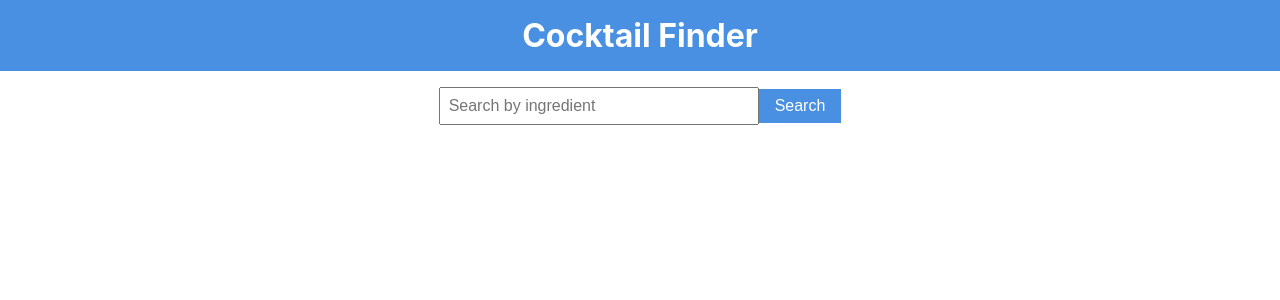
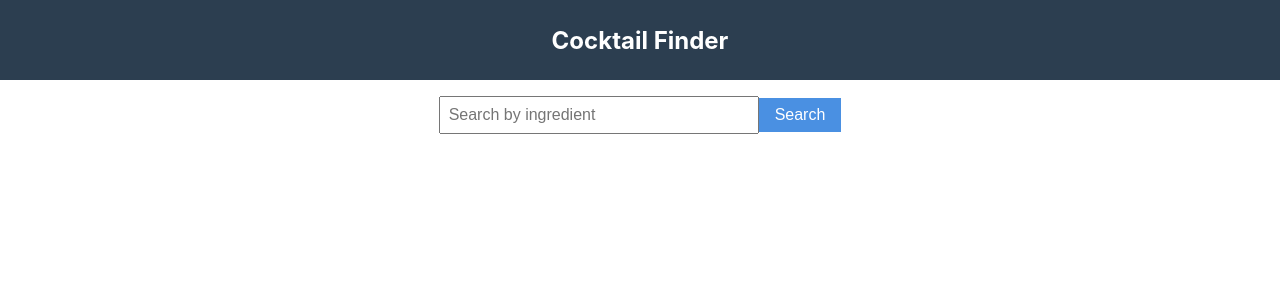
Before and after one commit to landontally/cocktail-pwa, a React (Create React App) app: page / in a window 1280 px wide. Shown: the top 300 px of the page. Built offline with nearby package versions, Linux system fonts and the light colour scheme.

Commit message:
style: updated

```diff
--- a/src/components/Header.js
+++ b/src/components/Header.js
@@ -1,12 +1,8 @@
 import React from 'react';
-import './Header.css'; // Import the CSS file (if using plain CSS)
+import styles from './Header.module.css';
 
 const Header = () => {
-  return (
-    <header className="app-header">
-      <h1 className="app-title">Cocktail Finder</h1>
-    </header>
-  );
+  return <header className={styles.header}>Cocktail Finder</header>;
 };
 
 export default Header;
```
